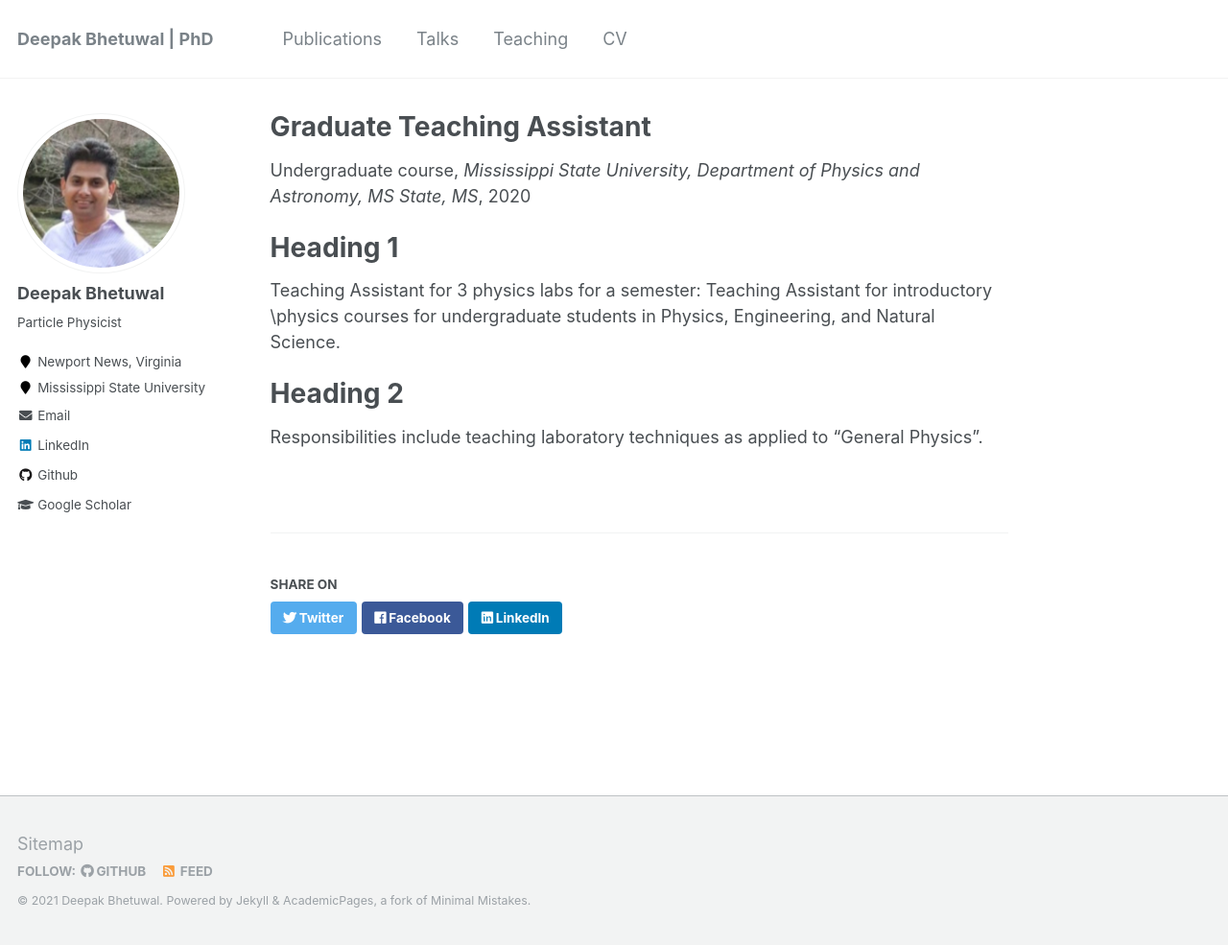
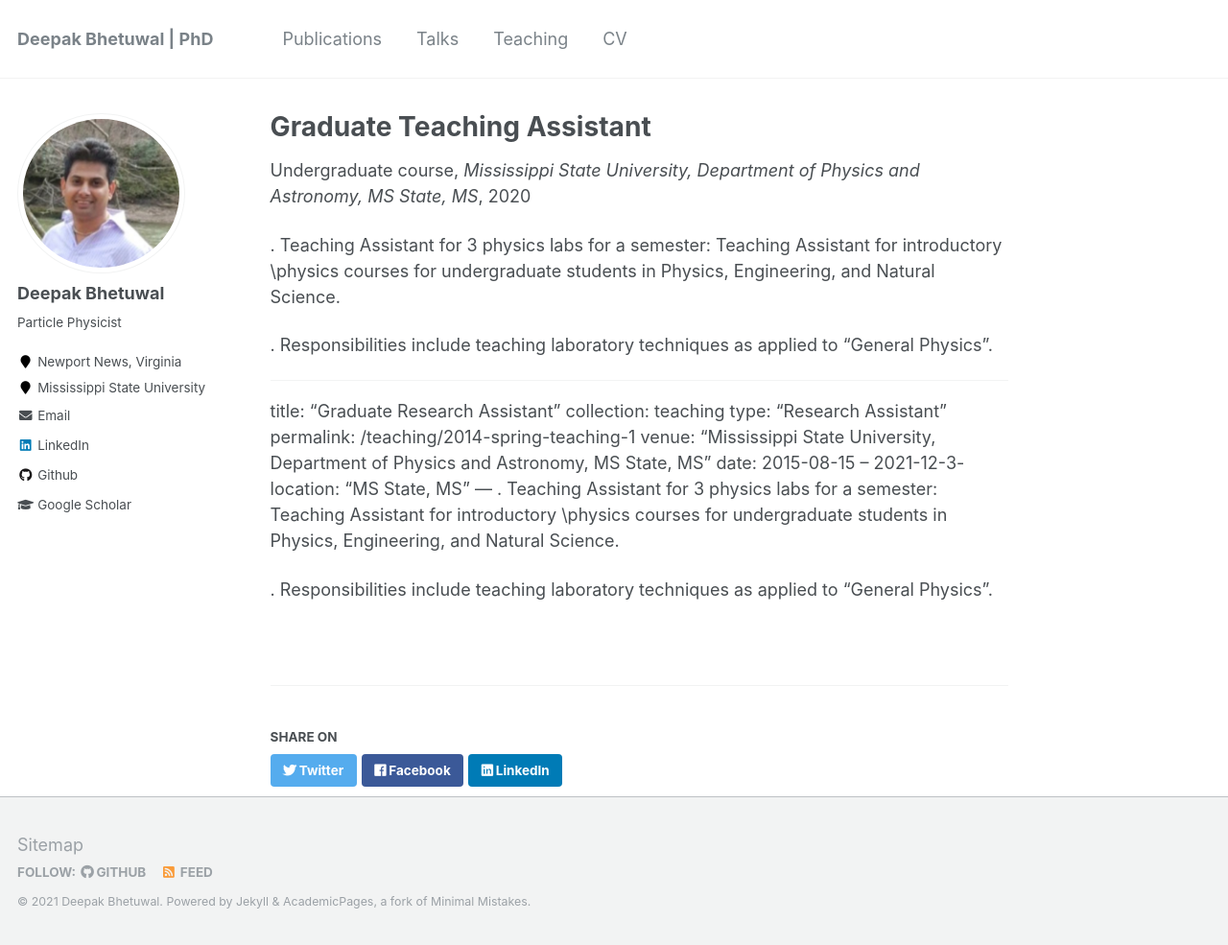
Before and after one commit to dkb208/dkb208.github.io, a Jekyll site: the page built from _teaching/2014-spring-teaching-1.md, in a window 1280 px wide and 985 px high. Shown: the whole window at 96% size. Built offline with Jekyll 4.4.1, drawn with Linux system fonts in a browser that asks for light colours.

Commit message:
Update 2014-spring-teaching-1.md

```diff
--- a/_teaching/2014-spring-teaching-1.md
+++ b/_teaching/2014-spring-teaching-1.md
@@ -4,13 +4,22 @@ collection: teaching
 type: "Undergraduate course"
 permalink: /teaching/2014-spring-teaching-1
 venue: "Mississippi State University, Department of Physics and Astronomy, MS State, MS"
-date: 2020-08-15
+date: 2020-08-15 -- 2020-12-15
 location: "MS State, MS"
 ---
-Heading 1
-======
-Teaching Assistant for 3 physics labs for a semester: Teaching Assistant for introductory \\physics courses for undergraduate students in Physics, Engineering, and Natural Science.
+. Teaching Assistant for 3 physics labs for a semester: Teaching Assistant for introductory \\physics courses for undergraduate students in Physics, Engineering, and Natural Science.
 
-Heading 2
-======
-Responsibilities include teaching laboratory techniques as applied to "General Physics".
+. Responsibilities include teaching laboratory techniques as applied to "General Physics".
+
+---
+title: "Graduate Research Assistant"
+collection: teaching
+type: "Research Assistant"
+permalink: /teaching/2014-spring-teaching-1
+venue: "Mississippi State University, Department of Physics and Astronomy, MS State, MS"
+date: 2015-08-15 -- 2021-12-3-
+location: "MS State, MS"
+---
+. Teaching Assistant for 3 physics labs for a semester: Teaching Assistant for introductory \\physics courses for undergraduate students in Physics, Engineering, and Natural Science.
+
+. Responsibilities include teaching laboratory techniques as applied to "General Physics".
```
